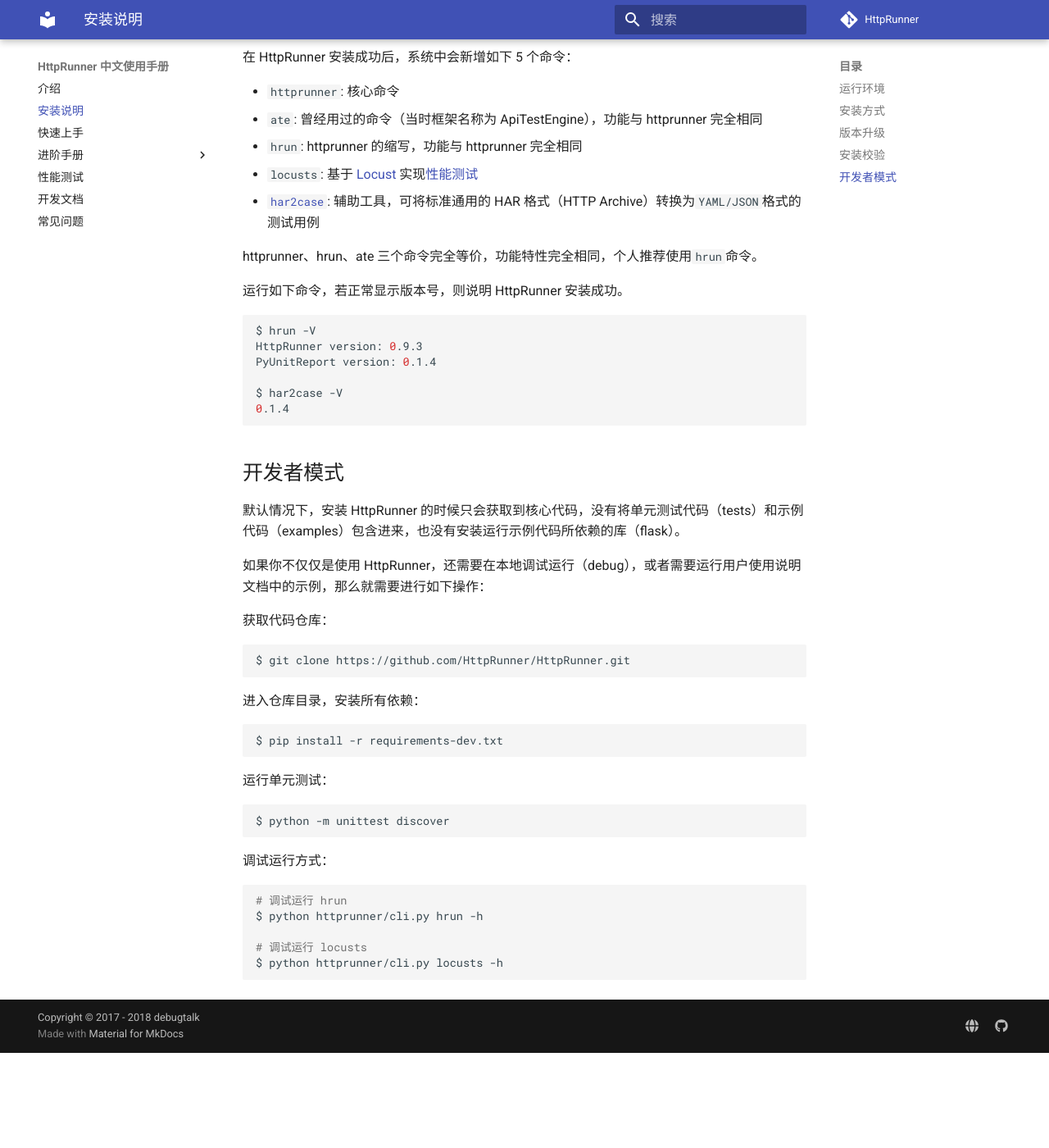
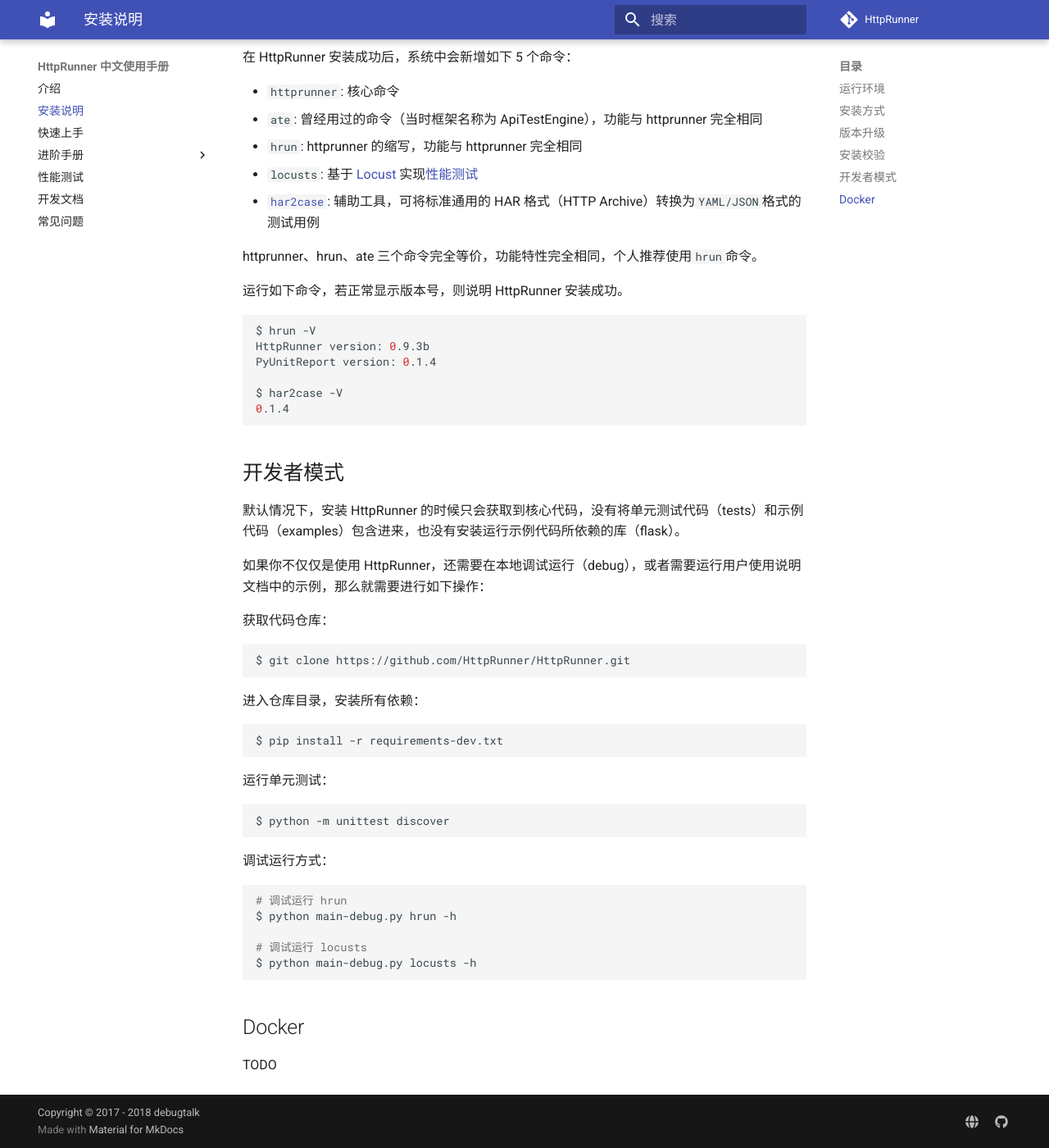
Before and after one commit to httprunner/docs-v1x, an MkDocs documentation site: the page built from docs/Installation.md, in a window 1280 px wide and 1400 px high, scrolled down 1054 px. Shown: the whole window at 82% size. Built offline with MkDocs 1.6.1 and Material for MkDocs 9.7.7, drawn with Linux system fonts in a browser that asks for light colours; comment, search, counter and statistics services are not loaded; old or Windows-style settings are respelled for this version of MkDocs; before the commit the page ends 2338 px from its top, so only the background shows below that.

````diff
--- a/docs/Installation.md
+++ b/docs/Installation.md
@@ -52,7 +52,7 @@ httprunner、hrun、ate 三个命令完全等价，功能特性完全相同，
 
 ```bash
 $ hrun -V
-HttpRunner version: 0.9.3
+HttpRunner version: 0.9.3b
 PyUnitReport version: 0.1.4
 
 $ har2case -V
@@ -87,13 +87,15 @@ $ python -m unittest discover
 
 ```bash
 # 调试运行 hrun
-$ python httprunner/cli.py hrun -h
+$ python main-debug.py hrun -h
 
 # 调试运行 locusts
-$ python httprunner/cli.py locusts -h
+$ python main-debug.py locusts -h
 ```
 
-<!-- ## 使用 docker 镜像 -->
+## Docker
+
+TODO
 
 [travis-ci]: https://travis-ci.org/HttpRunner/HttpRunner
 [Locust]: http://locust.io/
````
Also changed, not shown: README.md (+5 -2 lines), docs/development.md (+1 -1 lines), docs/quickstart.md (+1 -1 lines).
